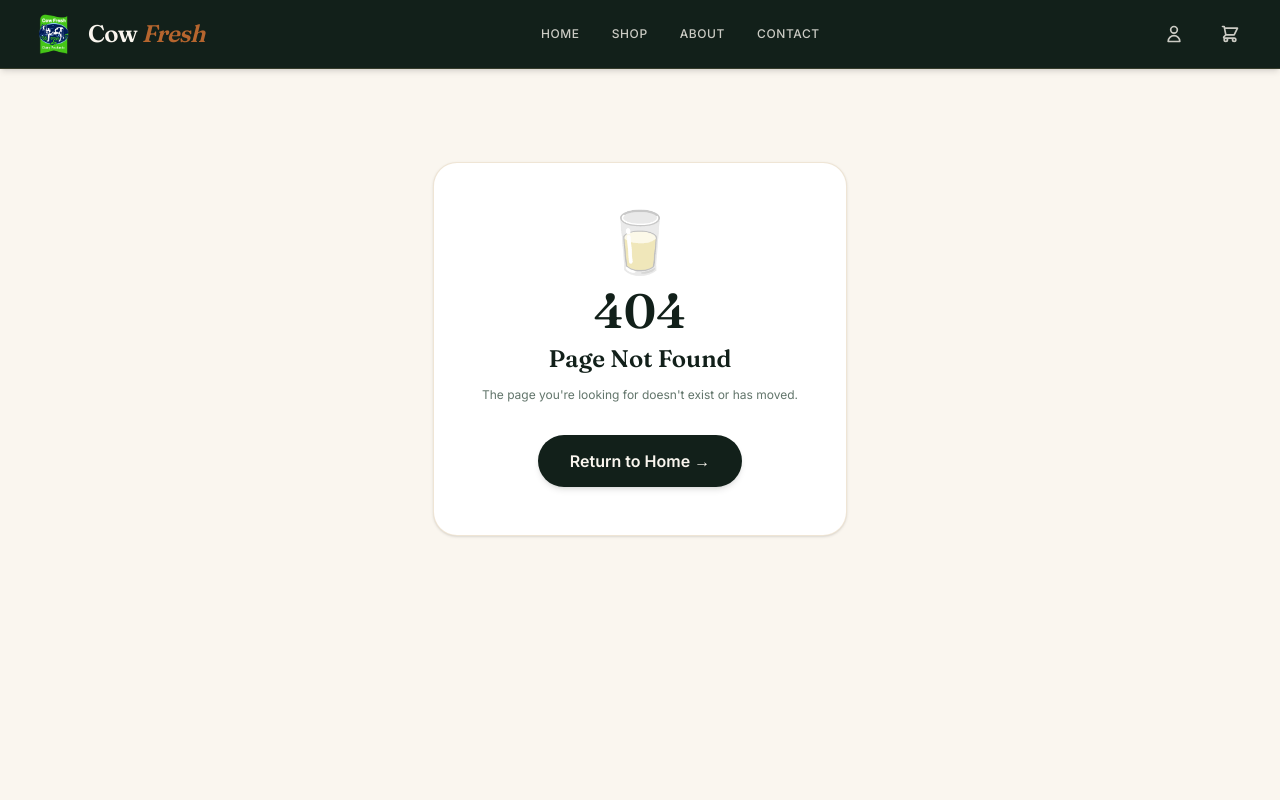
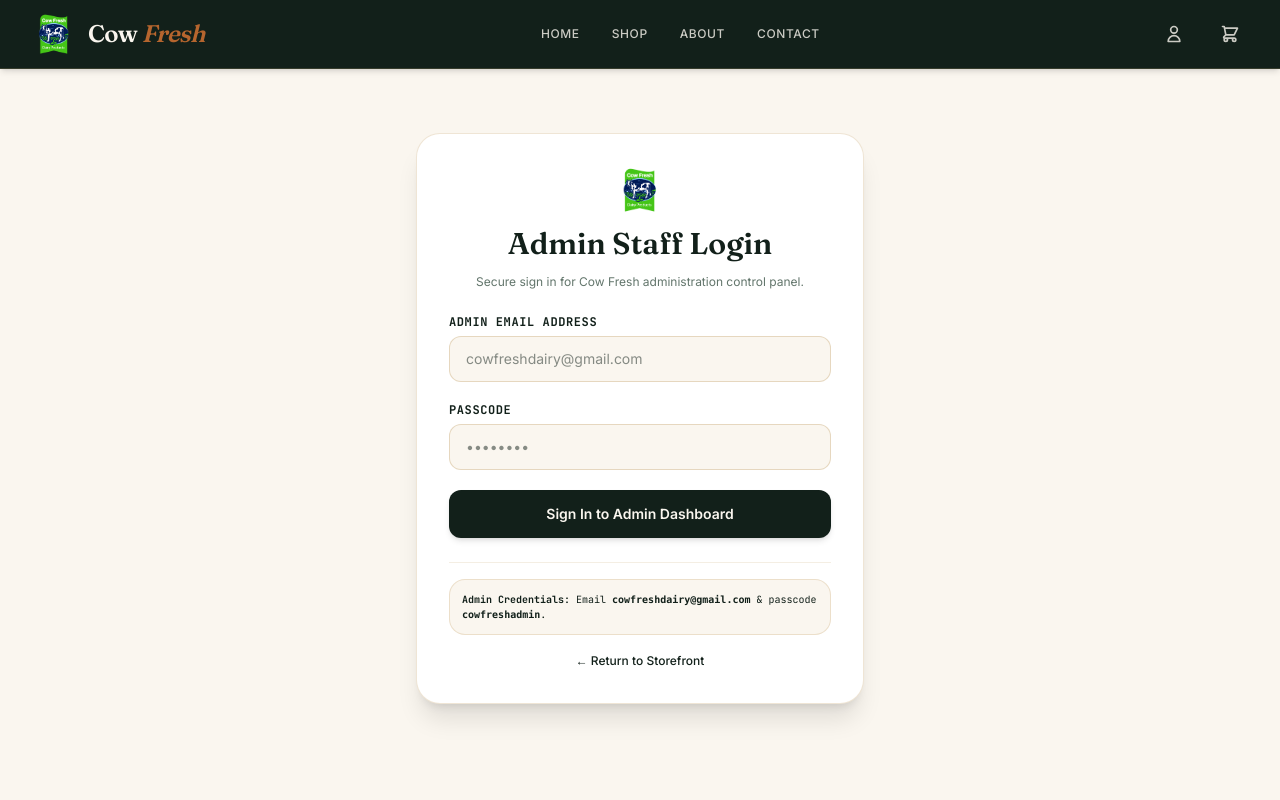
Before and after one commit to abdulah-0/Cow-Fresh-STORE, a Next.js app: page /admin/login in a window 1280 px wide. Before the commit this address had no page. Shown: the top 800 px of the page. Built offline with nearby package versions, Linux system fonts and the light colour scheme.

Commit message:
Phase 18 complete: Created app/admin/login/page.tsx to resolve 404 error on admin access

```diff
--- a/app/admin/dashboard/page.tsx
+++ b/app/admin/dashboard/page.tsx
@@ -95,7 +95,7 @@ export default function AdminDashboard() {
       if (storedEmail === "cowfreshdairy@gmail.com") {
         setIsLoggedIn(true);
       } else {
-        router.push("/login");
+        router.push("/admin/login");
       }
     }
   }, [router]);
@@ -111,7 +111,7 @@ export default function AdminDashboard() {
       localStorage.removeItem("cow_fresh_admin_email");
     }
     setIsLoggedIn(false);
-    router.push("/login");
+    router.push("/admin/login");
   };
 
   // Handle order status change
--- /dev/null
+++ b/app/admin/login/page.tsx
@@ -0,0 +1,127 @@
+"use client";
+
+import { useState, useEffect } from "react";
+import { useRouter } from "next/navigation";
+import Link from "next/link";
+import Image from "next/image";
+
+export default function AdminLoginPage() {
+  const router = useRouter();
+  const [emailInput, setEmailInput] = useState("");
+  const [passwordInput, setPasswordInput] = useState("");
+  const [loginError, setLoginError] = useState<string | null>(null);
+  const [isSubmitting, setIsSubmitting] = useState(false);
+
+  useEffect(() => {
+    if (typeof window !== "undefined") {
+      const storedEmail = localStorage.getItem("cow_fresh_admin_email");
+      if (storedEmail === "cowfreshdairy@gmail.com") {
+        router.push("/admin/dashboard");
+      }
+    }
+  }, [router]);
+
+  const handleLogin = (e: React.FormEvent) => {
+    e.preventDefault();
+    setLoginError(null);
+    setIsSubmitting(true);
+
+    setTimeout(() => {
+      if (emailInput.trim().toLowerCase() !== "cowfreshdairy@gmail.com") {
+        setLoginError("Unauthorized email. Access is restricted to cowfreshdairy@gmail.com.");
+        setIsSubmitting(false);
+        return;
+      }
+
+      if (passwordInput !== "cowfreshadmin") {
+        setLoginError("Invalid security passcode.");
+        setIsSubmitting(false);
+        return;
+      }
+
+      if (typeof window !== "undefined") {
+        localStorage.setItem("cow_fresh_admin_email", "cowfreshdairy@gmail.com");
+      }
+
+      router.push("/admin/dashboard");
+    }, 800);
+  };
+
+  return (
+    <main className="container mx-auto px-4 py-16 flex items-center justify-center bg-[#FAF6EF] min-h-[85vh]">
+      <div className="w-full max-w-md bg-white rounded-3xl p-8 border border-[#C9A876]/30 shadow-xl relative overflow-hidden space-y-6">
+
+        {/* Header Logo & Title */}
+        <div className="text-center space-y-3">
+          <div className="relative w-12 h-12 mx-auto">
+            <Image
+              src="/images/cowfresh_logo.png"
+              alt="Cow Fresh Logo"
+              fill
+              className="object-contain"
+              priority
+            />
+          </div>
+          <h1 className="text-3xl font-serif font-bold text-[#12201A]">Admin Staff Login</h1>
+          <p className="text-xs font-sans text-[#1F3B2C]/70">
+            Secure sign in for Cow Fresh administration control panel.
+          </p>
+        </div>
+
+        <form onSubmit={handleLogin} className="space-y-5">
+          {loginError && (
+            <div className="bg-red-50 border border-red-200 text-red-600 rounded-xl p-3 text-xs font-semibold text-center font-sans">
+              ⚠️ {loginError}
+            </div>
+          )}
+
+          <div>
+            <label className="block text-xs font-mono font-bold text-[#12201A] uppercase tracking-wider mb-1.5">
+              Admin Email Address
+            </label>
+            <input
+              type="email"
+              required
+              value={emailInput}
+              onChange={(e) => setEmailInput(e.target.value)}
+              className="w-full px-4 py-3 bg-[#FAF6EF] border border-[#C9A876]/40 rounded-xl text-sm text-[#12201A] focus:outline-none focus:ring-2 focus:ring-[#B5652E]"
+              placeholder="cowfreshdairy@gmail.com"
+            />
+          </div>
+
+          <div>
+            <label className="block text-xs font-mono font-bold text-[#12201A] uppercase tracking-wider mb-1.5">
+              Passcode
+            </label>
+            <input
+              type="password"
+              required
+              value={passwordInput}
+              onChange={(e) => setPasswordInput(e.target.value)}
+              className="w-full px-4 py-3 bg-[#FAF6EF] border border-[#C9A876]/40 rounded-xl text-sm text-[#12201A] focus:outline-none focus:ring-2 focus:ring-[#B5652E]"
+              placeholder="••••••••"
+            />
+          </div>
+
+          <button
+            type="submit"
+            disabled={isSubmitting}
+            className="w-full bg-[#12201A] hover:bg-[#B5652E] text-[#FAF6EF] font-sans font-semibold py-3.5 rounded-xl shadow-md transition-all duration-300 text-sm flex items-center justify-center gap-2"
+          >
+            {isSubmitting ? "Verifying Admin Credentials..." : "Sign In to Admin Dashboard"}
+          </button>
+        </form>
+
+        <div className="pt-4 border-t border-[#C9A876]/20 text-center space-y-3">
+          <div className="bg-[#FAF6EF] border border-[#C9A876]/30 p-3 rounded-2xl text-[10px] font-mono text-[#12201A] text-left">
+            <strong>Admin Credentials:</strong> Email <code className="font-bold select-all">cowfreshdairy@gmail.com</code> & passcode <code className="font-bold select-all">cowfreshadmin</code>.
+          </div>
+          <Link href="/" className="inline-block text-xs font-sans font-medium text-[#12201A] hover:underline">
+            &larr; Return to Storefront
+          </Link>
+        </div>
+
+      </div>
+    </main>
+  );
+}
--- a/sMe/memory.md
+++ b/sMe/memory.md
@@ -114,17 +114,11 @@
 ### Phase 17 — Customization & Refinements (12 User Directives)
 - **Status:** Completed
 - **Timestamp:** 2026-07-29
-- **Summary:**
-  1. Updated store logo & favicon to `/images/cowfresh_logo.png`.
-  2. Removed price tag and farm batch pill from HeroSection.tsx.
-  3. Converted all bright green buttons store-wide to dark `#12201A` buttons shifting to `#B5652E` on hover.
-  4. Removed category meta line above product title on shop product cards.
-  5. Fixed Nutritional Value card on product detail page to dark text on light ivory background.
-  6. Fixed Farmer Partnership card contrast on About page.
-  7. Updated Shop Our Catalog button styling on About page.
-  8. Empty contact form defaults, updated phone `0331 0377703`, email `cowfreshdairy@gmail.com`, location `Cow Fresh Dairy Plaza # 86 E-1 Commercial Phase 8 Bahria Town Rawalpindi`, removed timing hours, and updated WhatsApp link.
-  9. Created `app/signup/page.tsx` and updated `app/login/page.tsx` to fix 404 error on `/signup`.
-  10. Updated Shop Our Catalog and Reorder button colors on Account page.
-  11. Updated CartDrawer to 100% opaque solid background (`#FAF6EF`).
-  12. Provided clear admin panel access instructions (`/admin/dashboard` or `/login` with `cowfreshdairy@gmail.com`).
+- **Summary:** Applied 12 user customizations across logo/favicon, hero cleanup, store-wide dark buttons, product card meta cleanup, nutritional value text contrast, about page standards contrast, empty contact defaults & updated business contact info, signup route creation, account button colors, and opaque solid cart background.
 - **Git Commit:** Phase 17 complete
+
+### Phase 18 — Admin Login Route Fix & 404 Resolution
+- **Status:** Completed
+- **Timestamp:** 2026-07-29
+- **Summary:** Resolved 404 error on `/admin` and `/admin/login` by creating `app/admin/login/page.tsx` and syncing `middleware.ts` redirect targets with `AdminDashboard` session validation (`cowfreshdairy@gmail.com` / `cowfreshadmin`).
+- **Git Commit:** Phase 18 complete
```
